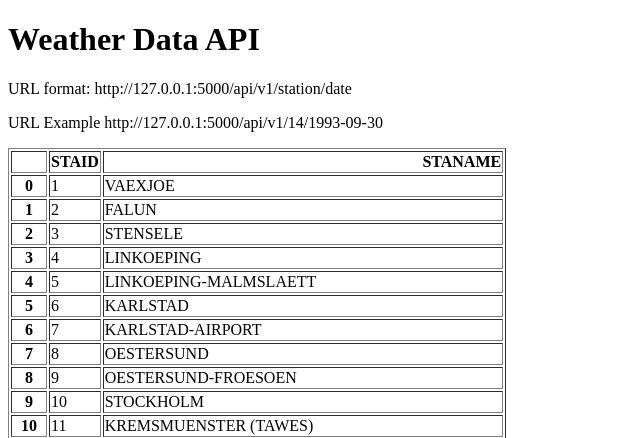
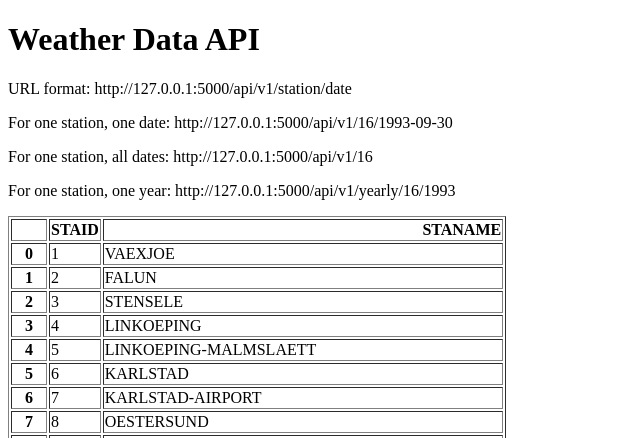
Before and after one commit to NoajT/Weather-Records, a Flask app: page / in a window 1280 px wide. Shown: the top 438 px of the page, without its empty margins (0-640 px from the left). Run offline with Flask 3, Linux system fonts and the light colour scheme.

Commit message:
Add URL Endpoints for yearly and all data

```diff
--- a/main.py
+++ b/main.py
@@ -20,6 +20,20 @@ def about(station, date):
             "date": date,
             "temperature": temperature}
 
+@app.route("/api/v1/<station>")
+def all_data(station):
+    filename = "data_small/TG_STAID" + str(station).zfill(6) + ".txt"
+    df = pd.read_csv(filename, skiprows=20, parse_dates=["    DATE"])
+    result = df.to_dict(orient="records")
+    return result
+
+@app.route("/api/v1/yearly/<station>/<year>")
+def yearly(station, year):
+    filename = "data_small/TG_STAID" + str(station).zfill(6) + ".txt"
+    df = pd.read_csv(filename, skiprows=20)
+    df["    DATE"] = df["    DATE"].astype(str)
+    result = df[df["    DATE"].str.startswith(str(year))].to_dict(orient="records")
+    return result
 
 if __name__ == "__main__":
     app.run(debug=True)
--- a/templates/home.html
+++ b/templates/home.html
@@ -7,7 +7,9 @@
 <body>
 <h1>Weather Data API</h1>
 <p>URL format: http://127.0.0.1:5000/api/v1/station/date</p>
-<p>URL Example http://127.0.0.1:5000/api/v1/14/1993-09-30</p>
+<p>For one station, one date: http://127.0.0.1:5000/api/v1/16/1993-09-30</p>
+<p>For one station, all dates: http://127.0.0.1:5000/api/v1/16</p>
+<p>For one station, one year: http://127.0.0.1:5000/api/v1/yearly/16/1993</p>
 <p>{{data|safe}}</p>
 </body>
 </html>
```
Also changed, not shown: static/Open InvitationF.png (deleted), 1 other file.
